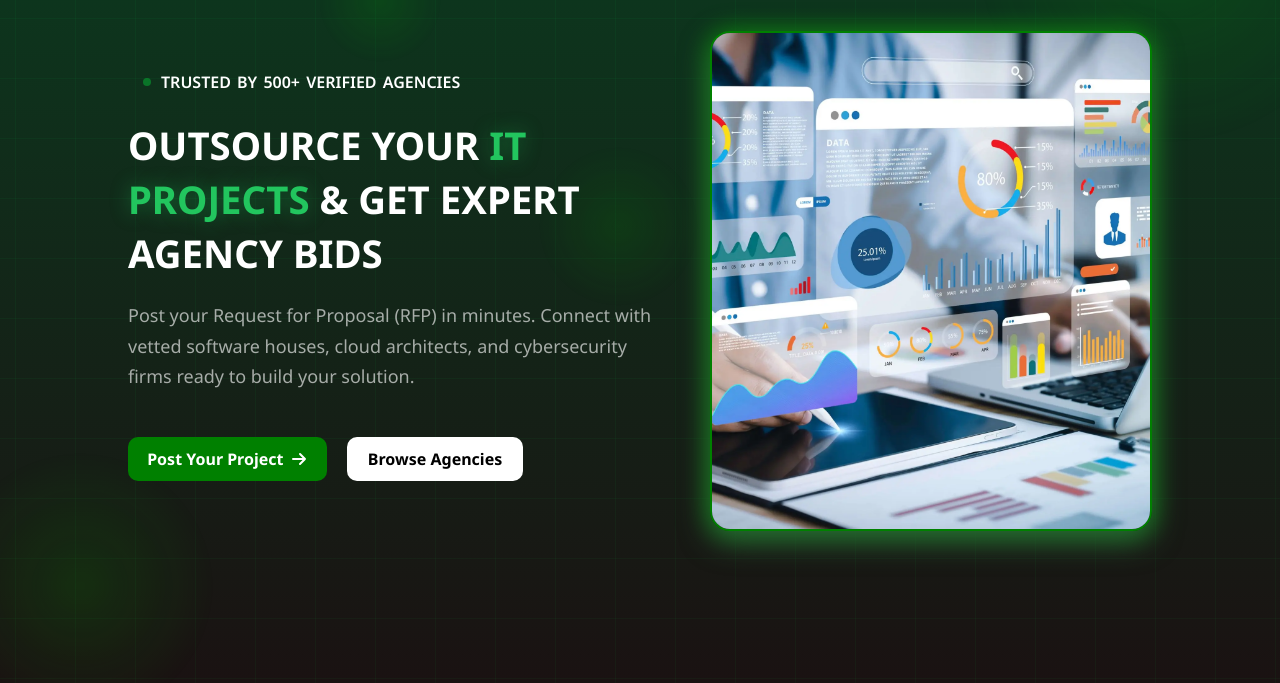
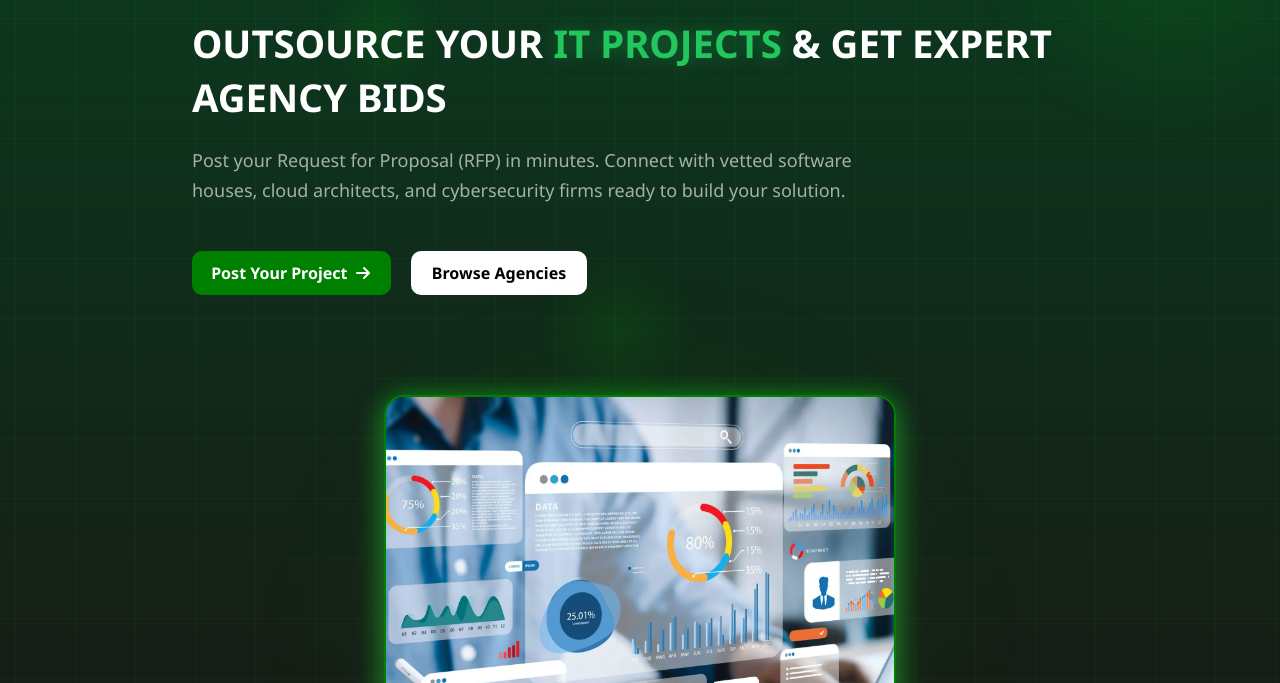
Before and after one commit to NirmalkumarS2002/CorporateTheme-DemoTask, a plain HTML site: page index.html in a window 1280 px wide. Shown: the part 117-800 px from the top of the page. Drawn offline with nearby package versions, Linux system fonts and the light colour scheme.

```diff
--- a/style.css
+++ b/style.css
@@ -152,8 +152,8 @@
             display: flex;
             justify-content: space-between;
             align-items: center;
-            gap: 40px;
-            padding: 80px 10%;
+            gap: 80px;
+            padding: 80px 15%;
             flex-wrap: wrap;
             background: linear-gradient(360deg, rgb(26, 18, 18), rgb(11, 59, 31));
             background-size: cover;
```
